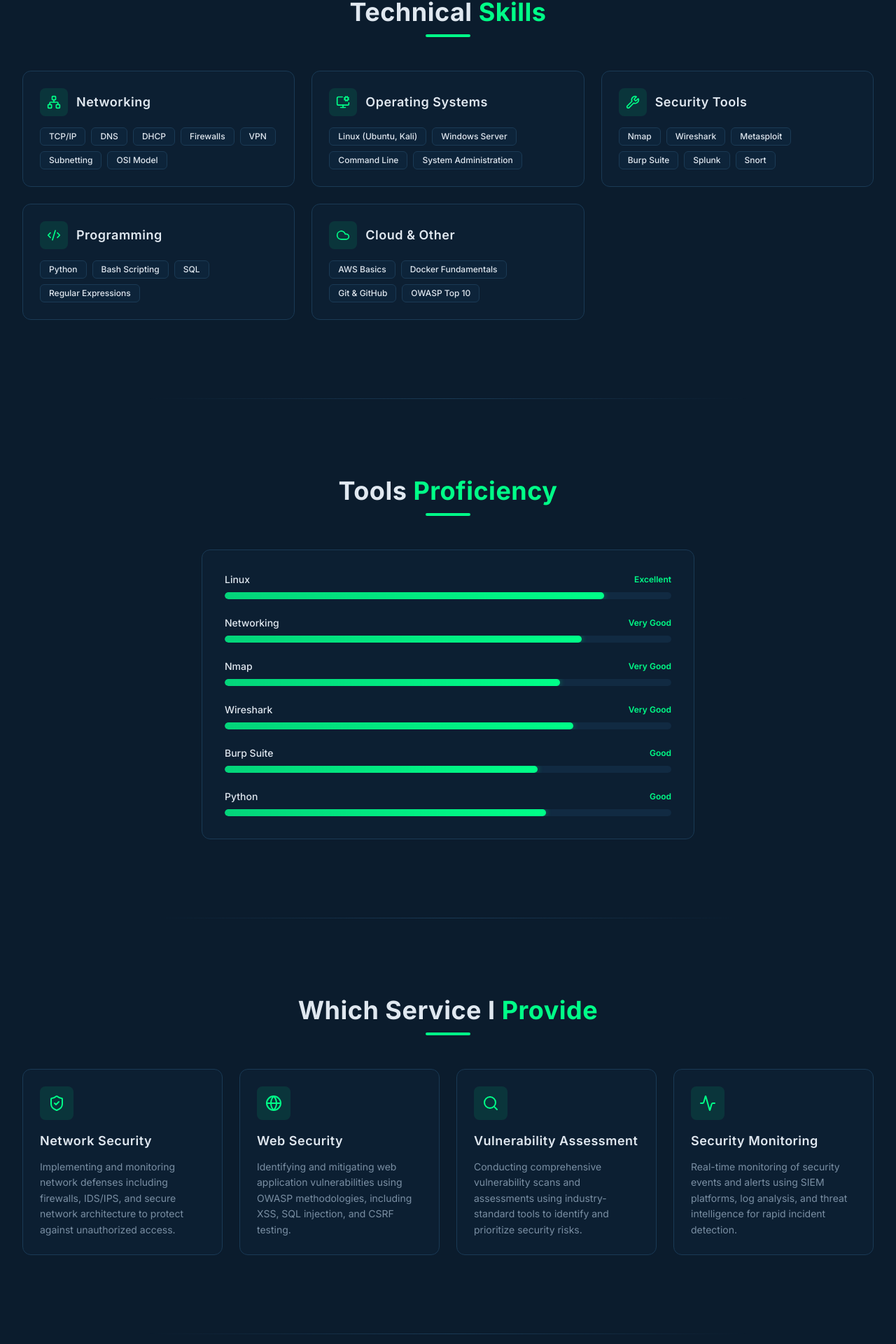
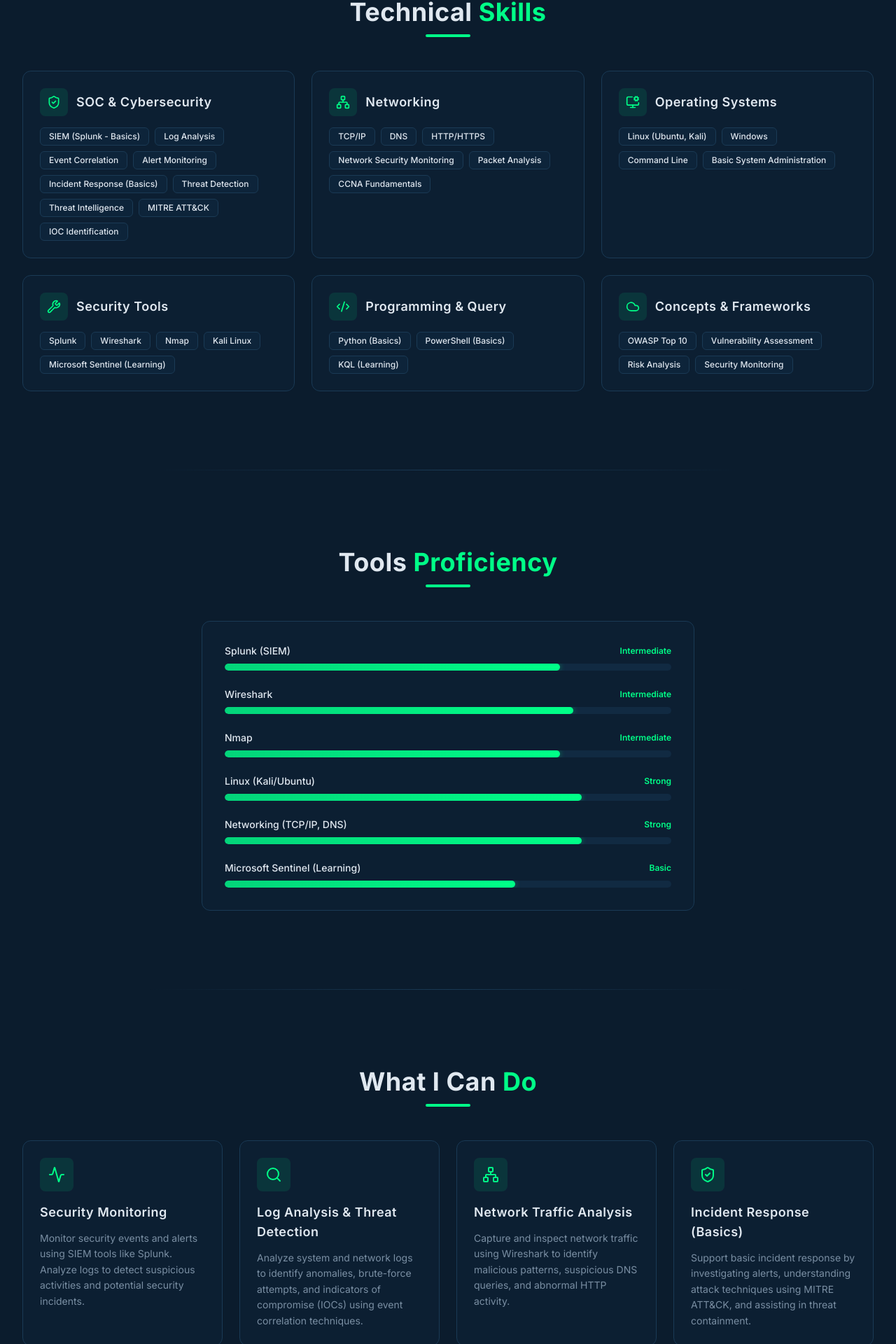
Before and after one commit to Ankesh-9905/My_CyberSecurity_Portfolio, a Next.js app: page / in a window 1280 px wide. Shown: the part 1997-3917 px from the top of the page at 70% size. Built offline with nearby package versions, Linux system fonts and the light colour scheme.

Commit message:
updated my project

```diff
--- a/components/certifications-section.tsx
+++ b/components/certifications-section.tsx
@@ -4,36 +4,70 @@
 import { Award, ExternalLink } from "lucide-react"
 
 const certifications = [
-  {
-    name: "CompTIA Security+",
-    issuer: "CompTIA",
-    year: "2025",
-    verifyUrl: "#",
+
+   {
+    name: " SOC Analyst Level 1 & 2 Masterclass",
+    issuer: "Udemy",
+    year: "2026",
+    verifyUrl: "https://www.udemy.com/certificate/UC-0af90e11-68ae-4cab-b91a-28a7ccb1d50d/",
   },
-  {
-    name: "Certified in Cybersecurity (CC)",
-    issuer: "ISC2",
-    year: "2025",
-    verifyUrl: "#",
+
+ {
+    name: " Cyber Security-SOC and SIEM (SPLUNK&ELK) for Beginners",
+    issuer: "Udemy",
+    year: "2026",
+    verifyUrl: "https://www.udemy.com/certificate/UC-ea164ff8-4a82-450f-a6c2-e242744a717f/",
   },
-  {
-    name: "Google Cybersecurity Professional Certificate",
-    issuer: "Google / Coursera",
-    year: "2024",
-    verifyUrl: "#",
+
+ {
+    name: " The Complete Hands-On Cybersecurity Analyst Course ",
+    issuer: "Udemy",
+    year: "2026",
+    verifyUrl: "https://www.udemy.com/certificate/UC-c59f84b1-157f-4d57-9d4d-a6fbad110f53/",
   },
-  {
-    name: "Introduction to Cybersecurity",
-    issuer: "Cisco Networking Academy",
-    year: "2024",
-    verifyUrl: "#",
-  },
-  {
+
+
+ {
     name: "Ethical Hacking (Elite)",
     issuer: "NPTEL (IIT KHARAGPUR)",
     year: "2025",
-    verifyUrl: "#", // add your actual certificate link here
+    verifyUrl: "https://archive.nptel.ac.in/content/noc/NOC25/SEM2/Ecertificates/106/noc25-cs142/Course/NPTEL25CS142S106690185310368447.pdf", // add your actual certificate link here
   },
+
+
+  {
+    name: " AWS For Everyone  ",
+    issuer: "Udemy",
+    year: "2026",
+    verifyUrl: "https://www.udemy.com/certificate/UC-d98e372f-50dd-4fa2-8a55-a65951fdc777/",
+  },
+
+  {
+    name: "Cisco Certified Network Associate Trainning ( CCNA )",
+    issuer: "Webasha Technologies,Pune,India",
+    year: "2026",
+    verifyUrl: "https://lms.webasha.com/certificate/57a8404b49",
+  },
+
+  {
+    name: "Cybersecurity Job Simulation",
+    issuer: "Mastercard",
+    year: "2026",
+    verifyUrl: "https://www.theforage.com/completion-certificates/mfxGwGDp6WkQmtmTf/vcKAB5yYAgvemepGQ_mfxGwGDp6WkQmtmTf_69d6ac46fd6a566814346588_1775851814747_completion_certificate.pdf",
+  },
+  {
+    name: "Cyber Job Simulation",
+    issuer: "Delollite",
+    year: "2026",
+    verifyUrl: "https://www.theforage.com/completion-certificates/9PBTqmSxAf6zZTseP/E9pA6qsdbeyEkp3ti_9PBTqmSxAf6zZTseP_69d6ac46fd6a566814346588_1775677062485_completion_certificate.pdf",
+  },
+  {
+    name: "Cybersecurity Analyst Job Simulation",
+    issuer: "TATA",
+    year: "2026",
+    verifyUrl: "https://www.theforage.com/completion-certificates/ifobHAoMjQs9s6bKS/gmf3ypEXBj2wvfQWC_ifobHAoMjQs9s6bKS_69d6ac46fd6a566814346588_1775850978707_completion_certificate.pdf",
+  },
+
 ]
 
 export function CertificationsSection() {
--- a/components/labs-section.tsx
+++ b/components/labs-section.tsx
@@ -5,32 +5,32 @@
 
 const platforms = [
   {
-    name: "TryHackMe",
-    description: "Completed 50+ rooms covering topics from basic networking to advanced exploitation.",
-    stat: "50+ Rooms",
-    url: "https://tryhackme.com",
-    color: "from-[#1C2538] to-[#212C42]",
+    name: "Splunk (SIEM Practice)",
+    description:
+      "Worked on log analysis, dashboard creation, and alert generation to detect brute-force attacks and suspicious activities.",
+    stat: "SIEM Logs & Alerts",
+    url: "#",
   },
   {
-    name: "HackTheBox",
-    description: "Active participant in challenges and retired machines for real-world pentesting practice.",
-    stat: "15+ Machines",
-    url: "https://hackthebox.com",
-    color: "from-[#1C2538] to-[#212C42]",
+    name: "Wireshark (Traffic Analysis)",
+    description:
+      "Captured and analyzed network packets to investigate DNS queries, HTTP traffic, and identify indicators of compromise (IOCs).",
+    stat: "Packet Analysis",
+    url: "#",
   },
   {
-    name: "PortSwigger Academy",
-    description: "Studied and practiced web security topics including SQL injection, XSS, and authentication flaws.",
-    stat: "Web Security Labs",
-    url: "https://portswigger.net/web-security",
-    color: "from-[#1C2538] to-[#212C42]",
+    name: "Nmap (Scanning & Enumeration)",
+    description:
+      "Performed network scanning to identify open ports, services, and basic vulnerabilities using Nmap in a controlled lab environment.",
+    stat: "Port Scanning",
+    url: "#",
   },
   {
-    name: "OverTheWire",
-    description: "Completed Bandit and Natas wargames to strengthen Linux and web security fundamentals.",
-    stat: "Bandit + Natas",
-    url: "https://overthewire.org",
-    color: "from-[#1C2538] to-[#212C42]",
+    name: "Microsoft Sentinel (Learning)",
+    description:
+      "Currently learning cloud-based SIEM, KQL queries, and threat detection techniques for modern SOC environments.",
+    stat: "Cloud SIEM",
+    url: "#",
   },
 ]
 
@@ -48,8 +48,10 @@
       },
       { threshold: 0.1 }
     )
+
     const elements = sectionRef.current?.querySelectorAll("[data-animate]")
     elements?.forEach((el) => observer.observe(el))
+
     return () => observer.disconnect()
   }, [])
 
@@ -63,7 +65,7 @@
             data-animate
             className="mb-3 text-3xl font-bold text-foreground opacity-0 sm:text-4xl"
           >
-            Labs & <span className="text-primary">Practice</span>
+            Practical <span className="text-primary">Experience</span>
           </h2>
           <div
             data-animate
@@ -74,26 +76,27 @@
 
         <div className="grid gap-6 sm:grid-cols-2 lg:grid-cols-4">
           {platforms.map((platform, i) => (
-            <a
+            <div
               key={platform.name}
-              href={platform.url}
-              target="_blank"
-              rel="noopener noreferrer"
               data-animate
               className="group flex flex-col rounded-xl border border-border bg-card/50 p-6 opacity-0 transition-all duration-300 hover:-translate-y-1 hover:border-primary/40 hover:bg-card"
               style={{ animationDelay: `${0.15 * (i + 1)}s` }}
             >
               <div className="mb-3 flex items-center justify-between">
-                <h3 className="font-semibold text-foreground">{platform.name}</h3>
+                <h3 className="font-semibold text-foreground">
+                  {platform.name}
+                </h3>
                 <ExternalLink className="h-4 w-4 text-muted-foreground opacity-0 transition-opacity group-hover:opacity-100" />
               </div>
+
               <span className="mb-3 inline-block w-fit rounded-md border border-primary/20 bg-primary/5 px-2.5 py-0.5 font-mono text-xs text-primary">
                 {platform.stat}
               </span>
+
               <p className="text-sm leading-relaxed text-muted-foreground">
                 {platform.description}
               </p>
-            </a>
+            </div>
           ))}
         </div>
       </div>
--- a/components/projects-section.tsx
+++ b/components/projects-section.tsx
@@ -5,31 +5,31 @@
 
 const projects = [
   {
-    title: "Network Traffic Analyzer",
-    tools: ["Python", "Scapy", "Wireshark"],
+    title: "SIEM Log Analysis & Threat Detection",
+    tools: ["Splunk", "Log Analysis", "Event Correlation"],
     description:
-      "Built a Python-based network packet analyzer that captures and inspects live traffic, identifies suspicious patterns, and generates alerts for potential intrusions.",
+      "Analyzed 5,000+ system and network log events using Splunk to detect brute-force attacks and unauthorized access attempts. Created dashboards and alerts to monitor security events and improve threat visibility.",
     github: "#",
   },
   {
-    title: "Vulnerability Scanner",
-    tools: ["Python", "Nmap", "Bash"],
+    title: "Network Traffic Analysis",
+    tools: ["Wireshark", "TCP/IP", "DNS", "HTTP"],
     description:
-      "Developed an automated vulnerability scanning tool that integrates Nmap scans with custom Python scripts to identify open ports, services, and known CVEs.",
+      "Captured and analyzed network packets using Wireshark to identify suspicious traffic patterns. Investigated DNS queries, HTTP traffic, and indicators of compromise (IOCs) for potential threats.",
     github: "#",
   },
   {
-    title: "SIEM Dashboard",
-    tools: ["Splunk", "Python", "Regex"],
+    title: "Vulnerability Scanning & Enumeration",
+    tools: ["Nmap", "Kali Linux", "Network Scanning"],
     description:
-      "Created custom Splunk dashboards and correlation rules to monitor security events, detect anomalies, and streamline incident response workflows.",
+      "Performed network scanning using Nmap to identify open ports and running services. Conducted basic enumeration and vulnerability assessment of target systems.",
     github: "#",
   },
   {
-    title: "Web App Pentesting Lab",
-    tools: ["Burp Suite", "OWASP ZAP", "Kali Linux"],
+    title: "Security Monitoring & Incident Response Basics",
+    tools: ["SIEM", "MITRE ATT&CK", "Threat Detection"],
     description:
-      "Set up a local pentesting environment to practice web application security testing, documenting findings for OWASP Top 10 vulnerabilities.",
+      "Applied SOC concepts such as alert monitoring, log correlation, and basic incident response using MITRE ATT&CK framework to understand attacker techniques and improve detection strategies.",
     github: "#",
   },
 ]
--- a/components/services-section.tsx
+++ b/components/services-section.tsx
@@ -1,32 +1,32 @@
 "use client"
 
 import { useEffect, useRef } from "react"
-import { ShieldCheck, Globe, Search, Activity } from "lucide-react"
+import { ShieldCheck, Activity, Search, Network } from "lucide-react"
 
 const services = [
-  {
-    icon: ShieldCheck,
-    title: "Network Security",
-    description:
-      "Implementing and monitoring network defenses including firewalls, IDS/IPS, and secure network architecture to protect against unauthorized access.",
-  },
-  {
-    icon: Globe,
-    title: "Web Security",
-    description:
-      "Identifying and mitigating web application vulnerabilities using OWASP methodologies, including XSS, SQL injection, and CSRF testing.",
-  },
-  {
-    icon: Search,
-    title: "Vulnerability Assessment",
-    description:
-      "Conducting comprehensive vulnerability scans and assessments using industry-standard tools to identify and prioritize security risks.",
-  },
   {
     icon: Activity,
     title: "Security Monitoring",
     description:
-      "Real-time monitoring of security events and alerts using SIEM platforms, log analysis, and threat intelligence for rapid incident detection.",
+      "Monitor security events and alerts using SIEM tools like Splunk. Analyze logs to detect suspicious activities and potential security incidents.",
+  },
+  {
+    icon: Search,
+    title: "Log Analysis & Threat Detection",
+    description:
+      "Analyze system and network logs to identify anomalies, brute-force attempts, and indicators of compromise (IOCs) using event correlation techniques.",
+  },
+  {
+    icon: Network,
+    title: "Network Traffic Analysis",
+    description:
+      "Capture and inspect network traffic using Wireshark to identify malicious patterns, suspicious DNS queries, and abnormal HTTP activity.",
+  },
+  {
+    icon: ShieldCheck,
+    title: "Incident Response (Basics)",
+    description:
+      "Support basic incident response by investigating alerts, understanding attack techniques using MITRE ATT&CK, and assisting in threat containment.",
   },
 ]
 
@@ -59,7 +59,7 @@
             data-animate
             className="mb-3 text-3xl font-bold text-foreground opacity-0 sm:text-4xl"
           >
-            Which Service I <span className="text-primary">Provide</span>
+            What I Can <span className="text-primary">Do</span>
           </h2>
           <div
             data-animate
@@ -76,15 +76,16 @@
               className="group relative overflow-hidden rounded-xl border border-border bg-card/50 p-6 opacity-0 transition-all duration-300 hover:-translate-y-1 hover:border-primary/40 hover:bg-card"
               style={{ animationDelay: `${0.15 * (i + 1)}s` }}
             >
-              {/* Top accent line */}
               <div className="absolute inset-x-0 top-0 h-0.5 scale-x-0 bg-primary transition-transform duration-300 group-hover:scale-x-100" />
 
               <div className="mb-4 flex h-12 w-12 items-center justify-center rounded-lg bg-primary/10 text-primary transition-all group-hover:bg-primary/20 group-hover:shadow-[0_0_15px_rgba(0,255,136,0.15)]">
                 <service.icon className="h-6 w-6" />
               </div>
+
               <h3 className="mb-3 text-lg font-semibold text-foreground">
                 {service.title}
               </h3>
+
               <p className="text-sm leading-relaxed text-muted-foreground">
                 {service.description}
               </p>
--- a/components/skills-section.tsx
+++ b/components/skills-section.tsx
@@ -1,33 +1,75 @@
 "use client"
 
 import { useEffect, useRef } from "react"
-import { Network, MonitorCog, Wrench, Code2, Cloud } from "lucide-react"
+import { ShieldCheck, Network, MonitorCog, Wrench, Code2, Cloud } from "lucide-react"
 
 const skillCategories = [
   {
+    icon: ShieldCheck,
+    title: "SOC & Cybersecurity",
+    skills: [
+      "SIEM (Splunk - Basics)",
+      "Log Analysis",
+      "Event Correlation",
+      "Alert Monitoring",
+      "Incident Response (Basics)",
+      "Threat Detection",
+      "Threat Intelligence",
+      "MITRE ATT&CK",
+      "IOC Identification",
+    ],
+  },
+  {
     icon: Network,
     title: "Networking",
-    skills: ["TCP/IP", "DNS", "DHCP", "Firewalls", "VPN", "Subnetting", "OSI Model"],
+    skills: [
+      "TCP/IP",
+      "DNS",
+      "HTTP/HTTPS",
+      "Network Security Monitoring",
+      "Packet Analysis",
+      "CCNA Fundamentals",
+    ],
   },
   {
     icon: MonitorCog,
     title: "Operating Systems",
-    skills: ["Linux (Ubuntu, Kali)", "Windows Server", "Command Line", "System Administration"],
+    skills: [
+      "Linux (Ubuntu, Kali)",
+      "Windows",
+      "Command Line",
+      "Basic System Administration",
+    ],
   },
   {
     icon: Wrench,
     title: "Security Tools",
-    skills: ["Nmap", "Wireshark", "Metasploit", "Burp Suite", "Splunk", "Snort"],
+    skills: [
+      "Splunk",
+      "Wireshark",
+      "Nmap",
+      "Kali Linux",
+      "Microsoft Sentinel (Learning)",
+    ],
   },
   {
     icon: Code2,
-    title: "Programming",
-    skills: ["Python", "Bash Scripting", "SQL", "Regular Expressions"],
+    title: "Programming & Query",
+    skills: [
+      "Python (Basics)",
+      "PowerShell (Basics)",
+      "KQL (Learning)",
+    ],
   },
   {
     icon: Cloud,
-    title: "Cloud & Other",
-    skills: ["AWS Basics", "Docker Fundamentals", "Git & GitHub", "OWASP Top 10"],
+    title: "Concepts & Frameworks",
+    skills: [
+      "OWASP Top 10",
+      "Vulnerability Assessment",
+      "Risk Analysis",
+      "Security Monitoring",
+    ],
   },
 ]
 
--- a/components/tools-section.tsx
+++ b/components/tools-section.tsx
@@ -3,18 +3,18 @@
 import { useEffect, useRef, useState } from "react"
 
 const tools = [
-  { name: "Linux", level: 85 },
-  { name: "Networking", level: 80 },
+  { name: "Splunk (SIEM)", level: 75 },
+  { name: "Wireshark", level: 78 },
   { name: "Nmap", level: 75 },
-  { name: "Wireshark", level: 78 },
-  { name: "Burp Suite", level: 70 },
-  { name: "Python", level: 72 },
+  { name: "Linux (Kali/Ubuntu)", level: 80 },
+  { name: "Networking (TCP/IP, DNS)", level: 80 },
+  { name: "Microsoft Sentinel (Learning)", level: 65 },
 ]
 
 function getLevelLabel(level: number) {
-  if (level >= 85) return "Excellent"
-  if (level >= 75) return "Very Good"
-  return "Good"
+  if (level >= 80) return "Strong"
+  if (level >= 70) return "Intermediate"
+  return "Basic"
 }
 
 function ProgressBar({ name, level }: { name: string; level: number }) {
--- a/components/why-choose-section.tsx
+++ b/components/why-choose-section.tsx
@@ -1,33 +1,38 @@
 "use client"
 
 import { useEffect, useRef } from "react"
-import { BookOpen, Network, FlaskConical, ScanEye, Clock } from "lucide-react"
+import { ShieldCheck, Network, Activity, Search, BookOpen } from "lucide-react"
 
 const reasons = [
   {
-    icon: BookOpen,
-    title: "Passionate Learner",
-    description: "Constantly exploring new cybersecurity concepts, tools, and techniques through self-study and online platforms.",
+    icon: ShieldCheck,
+    title: "SOC-Focused Skillset",
+    description:
+      "Hands-on experience with SIEM tools like Splunk, log analysis, and event correlation aligned with real-world SOC operations.",
+  },
+  {
+    icon: Activity,
+    title: "Threat Detection & Monitoring",
+    description:
+      "Ability to detect brute-force attacks, unauthorized access attempts, and suspicious activities through continuous log monitoring.",
   },
   {
     icon: Network,
     title: "Strong Networking Foundation",
-    description: "Solid understanding of TCP/IP, DNS, firewalls, and network protocols that form the backbone of security operations.",
+    description:
+      "Good understanding of TCP/IP, DNS, HTTP/HTTPS, and network traffic analysis essential for identifying security threats.",
   },
   {
-    icon: FlaskConical,
-    title: "Practical Lab Experience",
-    description: "Hands-on skills developed through TryHackMe, HackTheBox, and personal home lab environments.",
+    icon: Search,
+    title: "Analytical & Detail-Oriented",
+    description:
+      "Focused approach to analyzing logs, identifying anomalies, and investigating indicators of compromise (IOCs).",
   },
   {
-    icon: ScanEye,
-    title: "Detail-Oriented Mindset",
-    description: "Meticulous approach to analyzing logs, identifying anomalies, and documenting security findings.",
-  },
-  {
-    icon: Clock,
-    title: "24/7 Learning Attitude",
-    description: "Dedicated to staying current with the ever-evolving threat landscape and security best practices.",
+    icon: BookOpen,
+    title: "Continuous Learning in SOC Tools",
+    description:
+      "Actively learning Microsoft Sentinel and KQL while strengthening knowledge of MITRE ATT&CK and threat detection techniques.",
   },
 ]
 
@@ -45,8 +50,10 @@
       },
       { threshold: 0.1 }
     )
+
     const elements = sectionRef.current?.querySelectorAll("[data-animate]")
     elements?.forEach((el) => observer.observe(el))
+
     return () => observer.disconnect()
   }, [])
 
@@ -80,6 +87,7 @@
               <div className="flex h-10 w-10 flex-shrink-0 items-center justify-center rounded-lg bg-primary/10 text-primary transition-colors group-hover:bg-primary/20">
                 <reason.icon className="h-5 w-5" />
               </div>
+
               <div>
                 <h3 className="mb-1 font-semibold text-foreground">
                   {reason.title}
```
